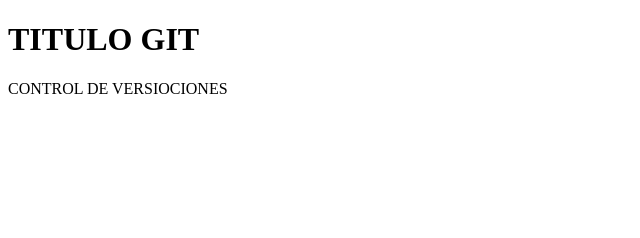
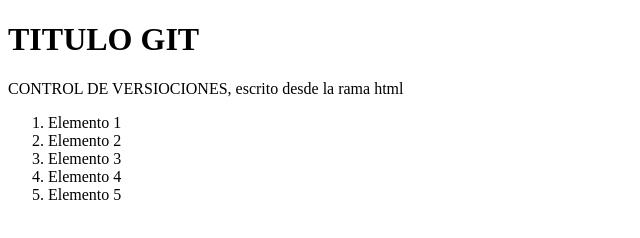
Before and after one commit to anthonycampoc/atlast-proyecto1, a plain HTML site: page index.html in a window 1280 px wide. Shown: the whole page, without its empty margins (0-640 px from the left). Drawn offline with Linux system fonts and the light colour scheme.

Commit message:
Agg index.js al index.html

```diff
--- a/index.html
+++ b/index.html
@@ -7,6 +7,14 @@
 </head>
 <body>
     <h1>TITULO GIT</h1>
-    <p>CONTROL DE VERSIOCIONES</p>
+    <p>CONTROL DE VERSIOCIONES, escrito desde la rama html</p>
+    <ol>
+        <li>Elemento 1</li>
+        <li>Elemento 2</li>
+        <li>Elemento 3</li>
+        <li>Elemento 4</li>
+        <li>Elemento 5</li>
+    </ol>
+    <script src="index.js"></script>
 </body>
 </html>
```
